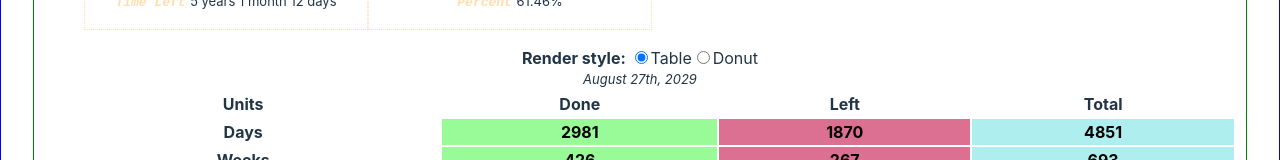
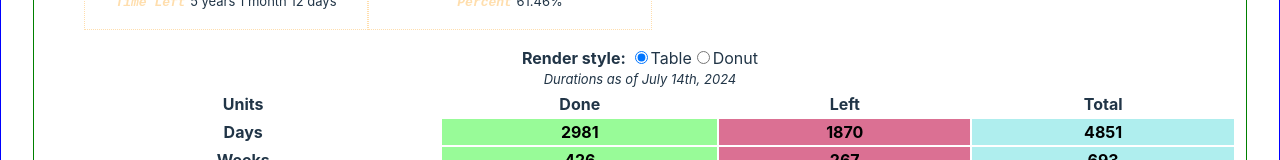
Before and after one commit to doctorwidget/chronos, a Vue app: page / in a window 1280 px wide. Shown: the part 332-492 px from the top of the page. Built offline with nearby package versions, Linux system fonts and the light colour scheme.

Commit message:
fix table caption

```diff
--- a/src/components/renderers/SplitDuration.vue
+++ b/src/components/renderers/SplitDuration.vue
@@ -205,7 +205,7 @@ export default {
 
         <!-- table style: refactor me to a component -->
         <table :class="$style.unitTable" v-if="renderStyle==='table'">
-            <caption>{{ endStr }}</caption>
+            <caption>Durations as of {{ nowStr }}</caption>
             <tr>
                 <th scope="col">Units</th>
                 <th scope="col">Done</th>
```
